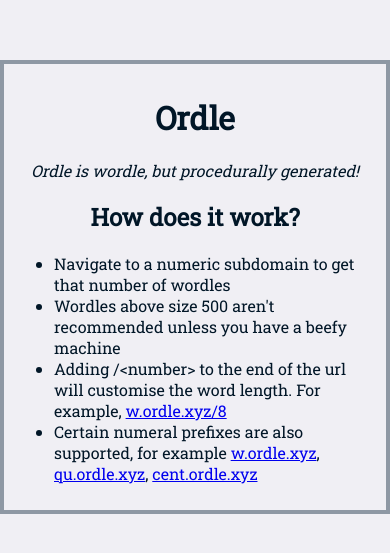
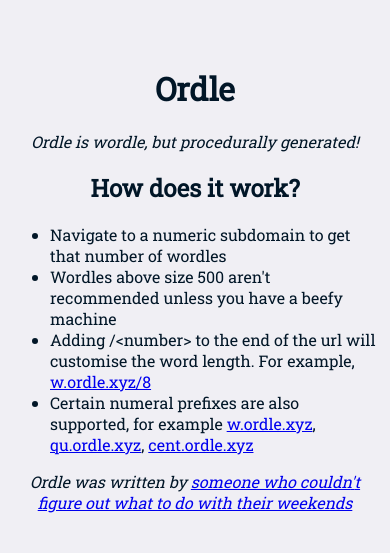
Before and after one commit to dob9601/n-rdle, a React (Create React App) app: page / in a window 390 px wide. Shown: the part 135-688 px from the top of the page. Built offline with nearby package versions, Linux system fonts and the light colour scheme.

Commit message:
Improve PRNG, better mobile scaling, FrontPage moved into separate component

```diff
--- a/src/App.css
+++ b/src/App.css
@@ -1,38 +1,19 @@
+.App {
+  height: 100vh;
+  display: flex;
+  flex-direction: column;
+  justify-content: space-between;
+}
+
 .WordleContainer {
   width: 100%;
   display: flex;
   justify-content: center;
   flex-wrap: wrap;
   overflow-y: scroll;
-  height: 70vh;
-  align-self: baseline;
-}
-
-.DescriptionContainer {
-  display: flex;
-  align-items: center;
-  justify-content: center;
-  flex-direction: column;
-  min-height: 100vh;
-}
-
-.Description {
-  border: 4px solid var(--color-3);
-  padding: 10px;
-}
-
-.Description h1,
-.Description h2 {
-  text-align: center;
-}
-
-.Description .tagline {
-  text-align: center;
-  font-style: italic;
 }
 
 .KeyboardContainer {
-  height: 30vh;
   display: flex;
   align-items: center;
   justify-content: center;
--- a/src/App.tsx
+++ b/src/App.tsx
@@ -6,10 +6,18 @@
 import {qwertyLayout} from "./layouts"
 import WordleManager from "./components/WordleManager"
 import {parseSubdomains} from "./numericalSubdomains"
+import seedrandom from "seedrandom"
+import {FrontPage} from "./components/FrontPage"
 
 const {wordleCount, wordLength} = parseSubdomains(window.location.host, window.location.pathname)
 
 const MAX_GUESSES = Math.round((wordleCount + 5) * (wordLength / 5))
+
+
+const PRNG_SEED = new Date().toISOString().split("T")[0] + "_" + wordleCount + "_" + wordLength
+console.log(PRNG_SEED)
+export const PRNG = seedrandom(PRNG_SEED.toString())
+
 
 const loadWords = async (props: any): Promise<string[]> => {
     const file = await fetch(`/words/${props.wordLength}.txt`)
@@ -30,21 +38,7 @@
 
 function App() {
     if (window.location.hostname.split(".").length <= 2) {
-        return (
-            <div className="DescriptionContainer">
-                <div className="Description">
-                    <h1>Ordle</h1>
-                    <p className="tagline">Ordle is wordle, but procedurally generated!</p>
-                    <h2>How does it work?</h2>
-                    <ul>
-                        <li>Navigate to a numeric subdomain to get that number of wordles</li>
-                        <li>Wordles above size 500 aren{"'"}t recommended unless you have a beefy machine</li>
-                        <li>Adding /{"<"}number{">"} to the end of the url will customise the word length. For example, <a href="https://w.ordle.xyz/8">w.ordle.xyz/8</a></li>
-                        <li>Certain numeral prefixes are also supported, for example <a href="https://w.ordle.xyz">w.ordle.xyz</a>, <a href="https://qu.ordle.xyz">qu.ordle.xyz</a>, <a href="https://cent.ordle.xyz">cent.ordle.xyz</a></li>
-                    </ul>
-                </div>
-            </div>
-        )
+        return <FrontPage />
     } else {
         const [guessedLetters, setGuessedLetters] = useState<Set<string>>(new Set())
 
--- /dev/null
+++ b/src/components/FrontPage.css
@@ -0,0 +1,32 @@
+.DescriptionContainer {
+  display: flex;
+  align-items: center;
+  justify-content: center;
+  flex-direction: column;
+  min-height: 100vh;
+}
+
+.Description {
+  border: 4px solid var(--color-3);
+  padding: 10px;
+}
+
+.Description h1,
+.Description h2 {
+  text-align: center;
+}
+
+.Description .tagline {
+  text-align: center;
+  font-style: italic;
+}
+
+.Footer {
+  text-align: center;
+}
+
+@media only screen and (max-width: 850px) {
+  .Description {
+    border: none;
+  }
+}
--- /dev/null
+++ b/src/components/FrontPage.tsx
@@ -0,0 +1,23 @@
+import React from "react"
+import "./FrontPage.css"
+
+export function FrontPage() {
+    return (
+        <div className="DescriptionContainer">
+            <div className="Description">
+                <h1>Ordle</h1>
+                <p className="tagline">Ordle is wordle, but procedurally generated!</p>
+                <h2>How does it work?</h2>
+                <ul>
+                    <li>Navigate to a numeric subdomain to get that number of wordles</li>
+                    <li>Wordles above size 500 aren{"'"}t recommended unless you have a beefy machine</li>
+                    <li>Adding /{"<"}number{">"} to the end of the url will customise the word length. For example, <a href="https://w.ordle.xyz/8">w.ordle.xyz/8</a></li>
+                    <li>Certain numeral prefixes are also supported, for example <a href="https://w.ordle.xyz">w.ordle.xyz</a>, <a href="https://qu.ordle.xyz">qu.ordle.xyz</a>, <a href="https://cent.ordle.xyz">cent.ordle.xyz</a></li>
+                </ul>
+                <div className="Footer">
+                    <p><i>Ordle was written by <a href="https://danielobr.ie/n" target="_blank" rel="noreferrer">someone who couldn{"'"}t figure out what to do with their weekends</a></i></p>
+                </div>
+            </div>
+        </div>
+    )
+}
--- a/src/components/Keyboard.css
+++ b/src/components/Keyboard.css
@@ -43,6 +43,7 @@
   display: flex;
   flex-direction: column;
   align-items: center;
+  padding: 20px;
 }
 
 .keyboardRow {
--- a/src/random.ts
+++ b/src/random.ts
@@ -1,8 +1,4 @@
-import seedrandom from "seedrandom"
-
-
-const PRNG_SEED = new Date().toISOString().split("T")[0] // TODO: Should also include size and word length
-const PRNG = seedrandom(PRNG_SEED.toString())
+import {PRNG} from "./App"
 
 export const getRandomInteger = (min: number, max:number): number => {
     const range = max - min
```
